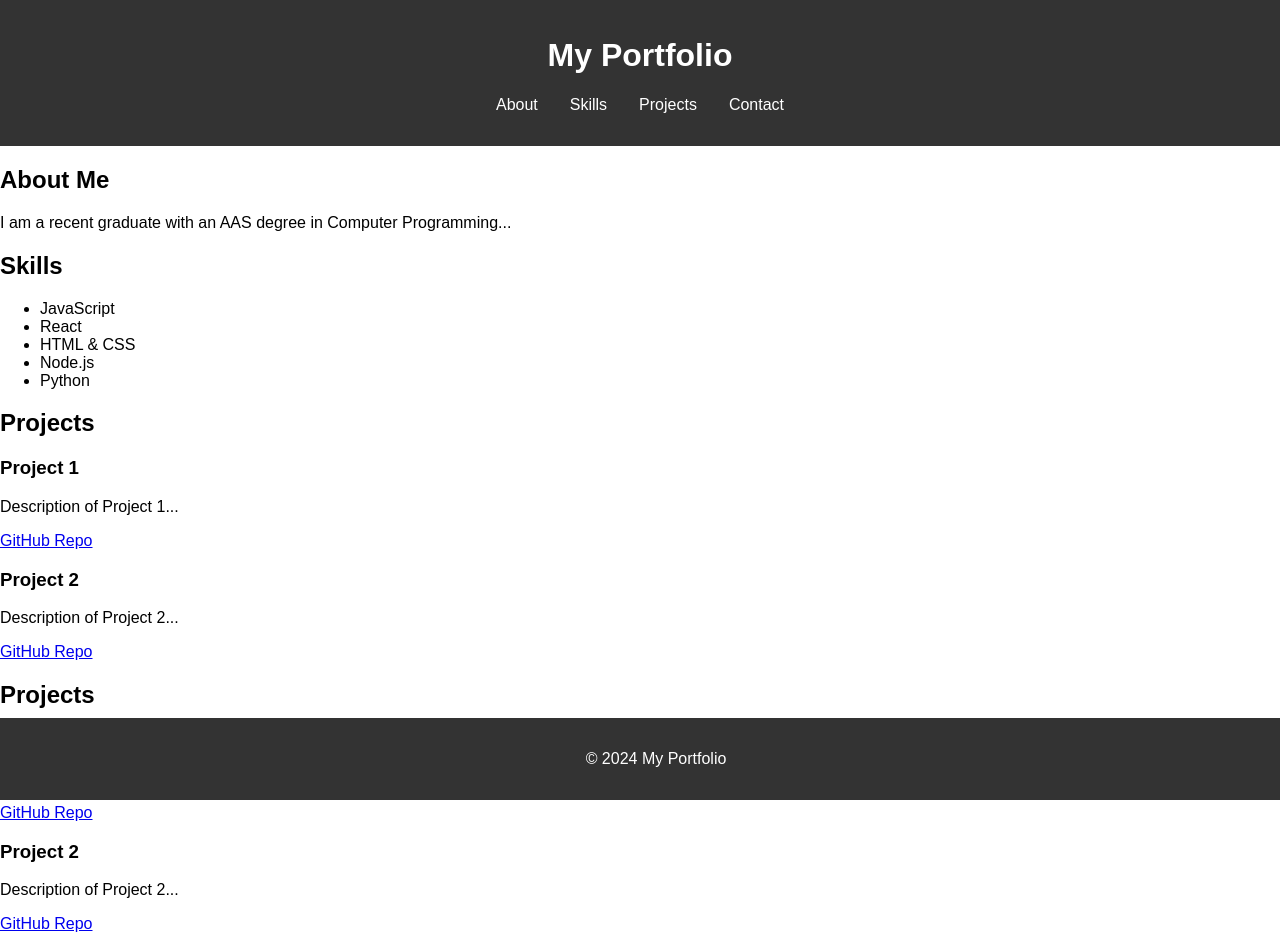
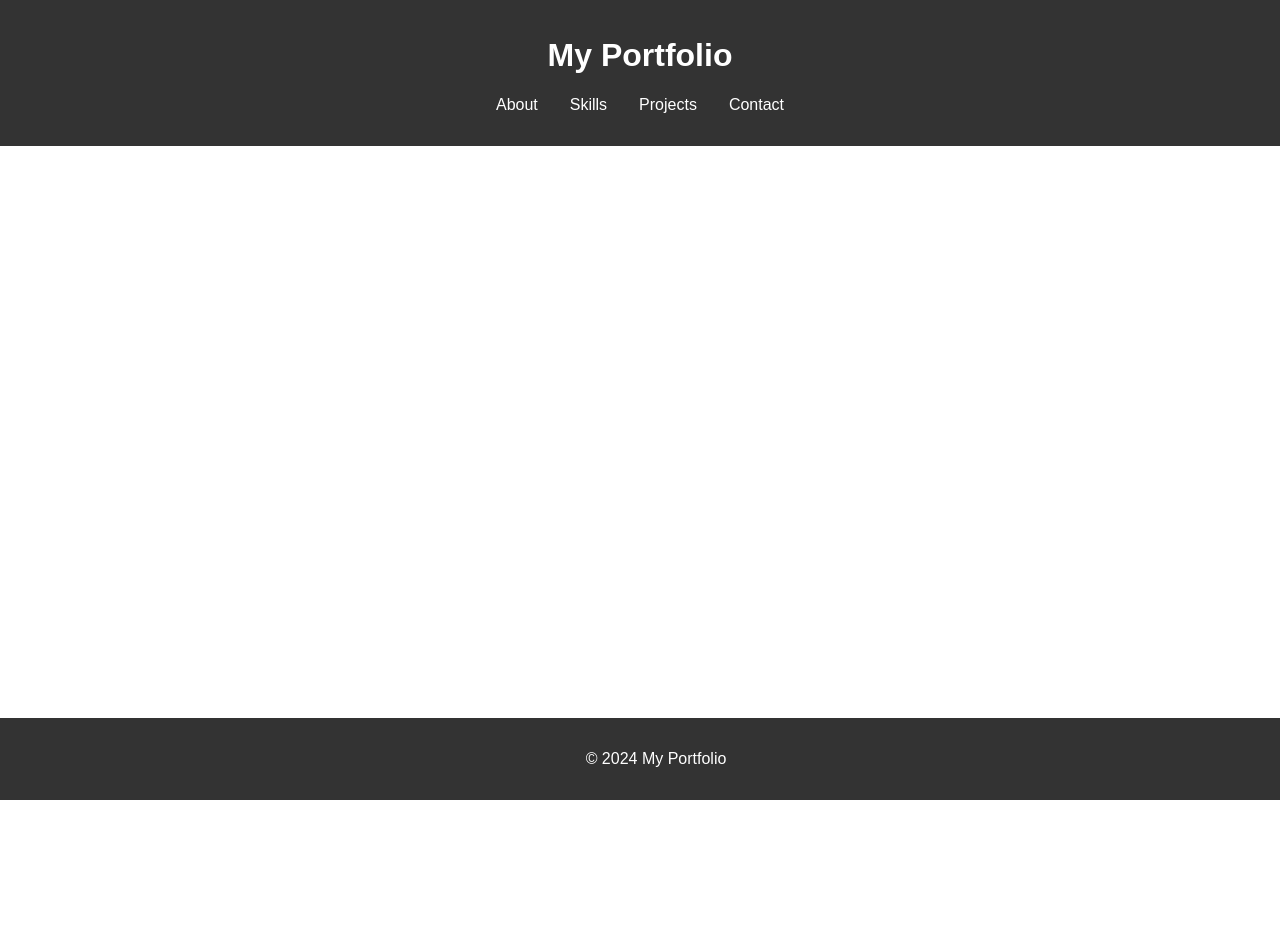
Before and after one commit to bradysteven06/StevenBradyWebDev, a React (Create React App) app: page / in a window 1280 px wide. After the commit the page ends 800 px from the top, so only its background shows below. Built offline with nearby package versions, Linux system fonts and the light colour scheme.

Commit message:
updated Header.js and App.js to work with react-router-dom

```diff
--- a/src/App.js
+++ b/src/App.js
@@ -1,24 +1,29 @@
 import React from 'react';
+import { BrowserRouter as Router, Route, Switch } from 'react-router-dom';
 import Header from './components/Header';
+import Footer from './components/Footer';
 import About from './pages/About';
 import Skills from './pages/Skills';
 import Projects from './pages/Projects';
 import Contact from './pages/Contact';
-import Footer from './components/Footer';
 import './App.css';
 
 const App = () => {
   return (
+    <Router>
       <div>
         <Header />
         <main>
-        <About />
-        <Skills />
-        <Projects />
-        <Contact />
+          <Switch>
+            <Route path="/about" component={About} />
+            <Route path="/skills" component={Skills} />
+            <Route path="/projects" component={Projects} />
+            <Route path="/contact" component={Contact} />
+          </Switch>
         </main>
         <Footer />
       </div>
+    </Router>
   );
 };
 
--- a/src/components/Header.js
+++ b/src/components/Header.js
@@ -1,4 +1,5 @@
 import React from 'react';
+import { Link } from 'react-router-dom';
 
 const Header = () => {
   return (
@@ -6,10 +7,10 @@ const Header = () => {
       <h1>My Portfolio</h1>
       <nav>
         <ul>
-          <li><a href="#about">About</a></li>
-          <li><a href="#skills">Skills</a></li>
-          <li><a href="#projects">Projects</a></li>
-          <li><a href="#contact">Contact</a></li>
+          <li><Link to="/about">About</Link></li>
+          <li><Link to="/skills">Skills</Link></li>
+          <li><Link to="/projects">Projects</Link></li>
+          <li><Link to="/contact">Contact</Link></li>
         </ul>
       </nav>
     </header>
```
Lines whose indentation alone changed are shown as unchanged.
